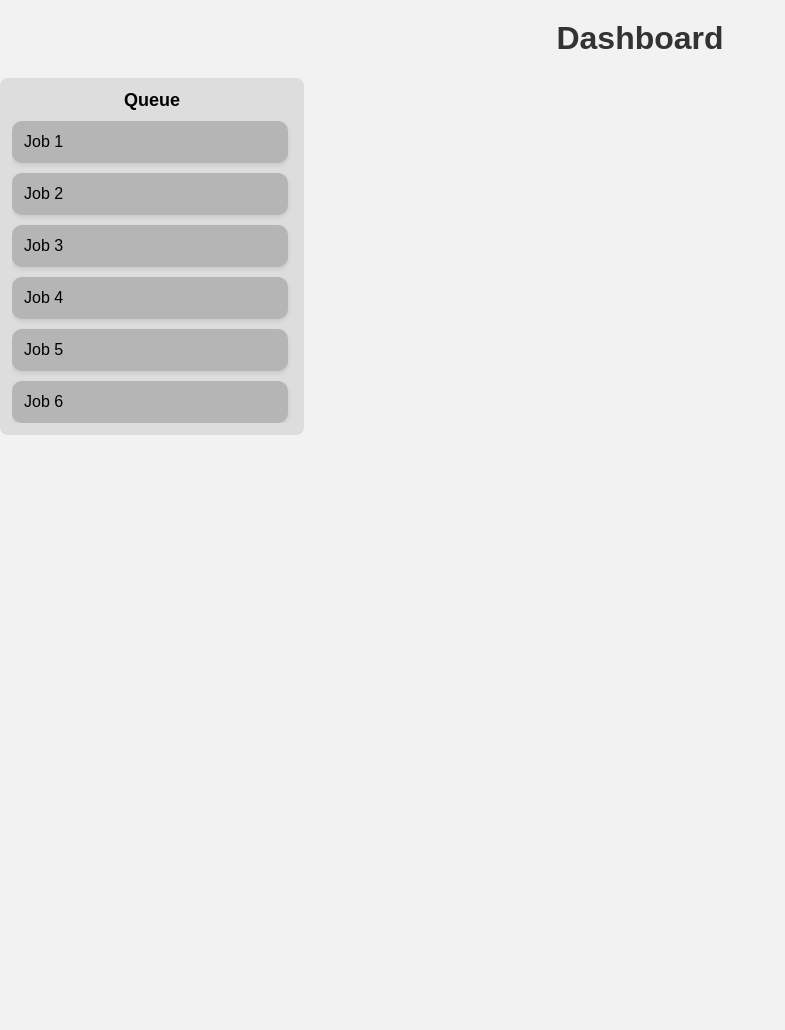
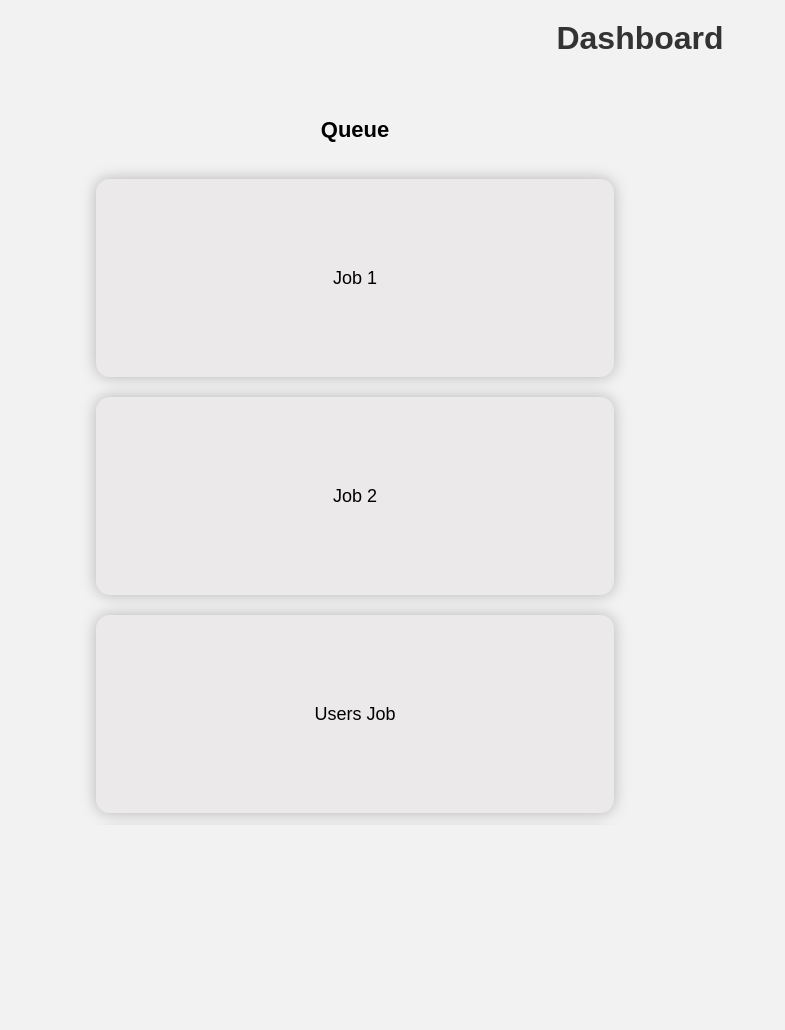
Before and after one commit to Sophie-skyyye/Ops-Beowulf-cluster-website, a Flask app: page / in a window 1280 px wide. Shown: the top 1030 px of the page, without its empty margins (0-785 px from the left). Run offline with Flask 3, Linux system fonts and the light colour scheme.

Commit message:
V1 of the queue for the home page is done, i added a scroll bar so you can scroll and see the other jobs before the users jobs. its hard coded at the moment just for testing. I also added a hover function just because i thought it woul dhelp the user know wher that are clicking if that gets added later on. I made the item bars quite large if incase there will be added data like, description and time submitted, which im sure will be added.

```diff
--- a/static/home.css
+++ b/static/home.css
@@ -12,51 +12,72 @@ h1 {
     text-emphasis: bold;
 }
 
-/* container on the right side */
+/* Queue container (entire sidebar area) */
 .queue-container {
-  width: 280px;           /* adjust to fit your layout */
-  background: #ddd;
-  border-radius: 8px;
-  padding: 12px;
+  width: 550px;
+  border-radius: 10px;
+  padding: 20px;
   display: flex;
   flex-direction: column;
+  align-items: stretch;
+
+
+  margin-left: 60px;
+  margin-top: 40px;
 }
 
-/* title */
+/* Queue title */
 .queue-title {
-  margin: 0 0 10px;
-  font-size: 18px;
-  font-weight: bold;
+  font-size: 22px;
+  font-weight: 600;
   text-align: center;
+  margin: 0 0 20px;
 }
 
-/* scrolling area */
+/* Scroll area */
 .queue-list {
   display: flex;
   flex-direction: column;
-  gap: 10px;
-  overflow-y: auto;     /* scroll only inside this */
-  max-height: 400px;    /* controls visible height */
-  padding-right: 4px;   /* keeps scrollbar off content */
+  gap: 20px;
+  overflow-y: auto;
+  overflow-x: visible;
+  padding: 16px 16px 16px 16px;
+  background: transparent;
+  max-height: 630px;
 }
 
-/* individual job boxes */
+/* Individual job boxes */
 .queue-item {
-  background: #b5b5b5;
-  border-radius: 10px;
-  padding: 12px;
+  background: #ebe9e9;
+  border-radius: 14px;
+  padding: 24px;
+  min-height: 150px;
+  font-size: 18px;
   font-weight: 500;
-  box-shadow: 0 2px 4px rgba(0,0,0,0.1);
+  box-shadow: 0 0 15px rgba(0, 0, 0, 0.25);
+  display: flex;
+  align-items: center;
+  justify-content: center;
+  transition: all 0.25s ease;
 }
 
-/* optional: custom scrollbar styling (nice touch) */
+/* Hover effect */
+.queue-item:hover {
+  background: #007bff;
+  color: black;
+  transform: scale(1.03);
+  box-shadow: 0 0 20px rgba(0, 123, 255, 0.5);
+  cursor: pointer;
+}
+
+/* Scrollbar */
 .queue-list::-webkit-scrollbar {
-  width: 8px;
+  width: 10px;
 }
 .queue-list::-webkit-scrollbar-thumb {
-  background-color: #aaa;
-  border-radius: 4px;
+  background-color: #999;
+  border-radius: 6px;
 }
 .queue-list::-webkit-scrollbar-thumb:hover {
-  background-color: #888;
+  background-color: #777;
 }
--- a/templates/index.html
+++ b/templates/index.html
@@ -16,10 +16,10 @@
   <div class="queue-list">
     <div class="queue-item">Job 1</div>
     <div class="queue-item">Job 2</div>
-    <div class="queue-item">Job 3</div>
+    <div class="queue-item">Users Job</div>
     <div class="queue-item">Job 4</div>
     <div class="queue-item">Job 5</div>
-    <div class="queue-item">Job 6</div>
+    <div class="queue-item">Users Job</div>
   </div>
 </aside>
 
```
